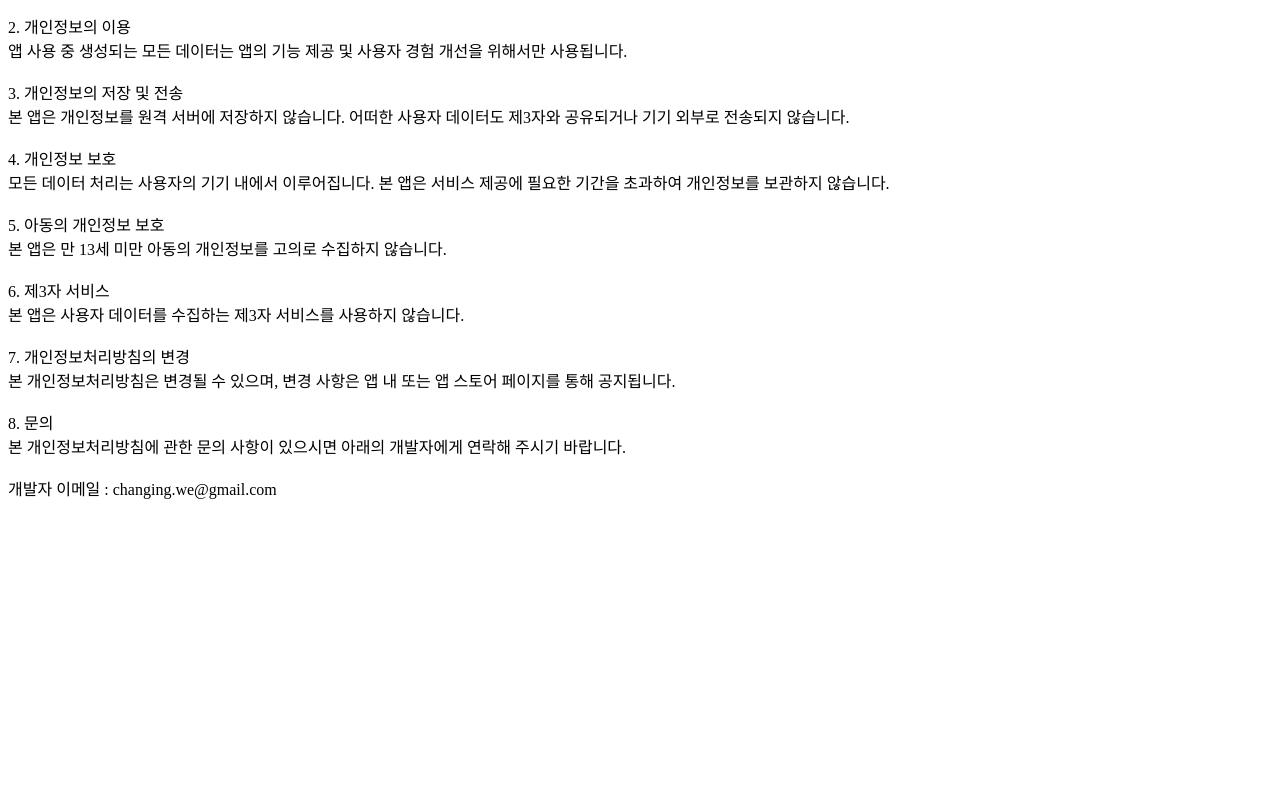
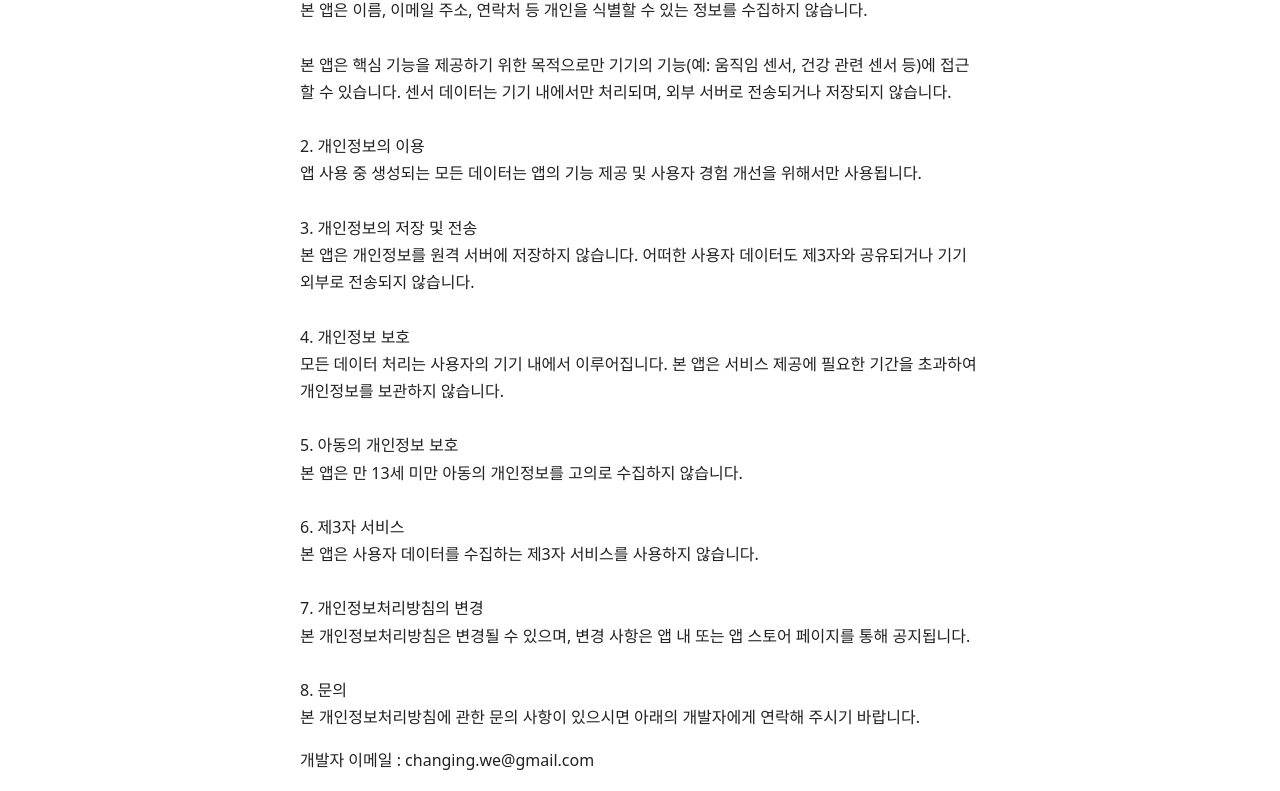
Before and after one commit to changingWe/cadence_privacy, a plain HTML site: page index.html in a window 1280 px wide. Shown: the part 230-1021 px from the top of the page. Before the commit the page ends 800 px from the top, so only its background shows below. Drawn offline with Linux system fonts and the light colour scheme.

Commit message:
Refactor index.html for improved structure and style

```diff
--- a/index.html
+++ b/index.html
@@ -2,13 +2,51 @@
 <html lang="ko">
 <head>
   <meta charset="UTF-8">
-    <meta name="viewport" content="width=device-width, initial-scale=1.0" />
+
+  <!-- 모바일 필수 -->
+  <meta name="viewport" content="width=device-width, initial-scale=1.0">
+
   <title>개인정보처리방침</title>
+
+  <style>
+    body {
+      margin: 0;
+      padding: 0;
+      font-family: system-ui, -apple-system, BlinkMacSystemFont, "Segoe UI", sans-serif;
+      background-color: #ffffff;
+      color: #222;
+    }
+
+    .container {
+      max-width: 680px;
+      margin: 0 auto;
+      padding: 20px 16px;
+    }
+
+    h1 {
+      font-size: 26px;
+      margin-bottom: 16px;
+    }
+
+    .content {
+      font-size: 16px;
+      line-height: 1.7;
+      white-space: pre-line;
+      font-weight: 400;
+    }
+
+    .email {
+      margin-top: 16px;
+      font-weight: 500;
+    }
+  </style>
 </head>
+
 <body>
-    <strong style="box-sizing: border-box; font-size: 30px;">개인정보처리방침</strong>
-    <br>
-    <span style="font-size: 16px; font-weight: 400; white-space: pre-line;">
+  <div class="container">
+    <h1>개인정보처리방침</h1>
+
+    <div class="content">
 본 개인정보처리방침은 본 애플리케이션("케이던서")이 사용자 정보를 어떻게 처리하고 보호하는지에 대해 설명합니다.
 
 1. 개인정보 수집
@@ -36,9 +74,11 @@
 
 8. 문의
 본 개인정보처리방침에 관한 문의 사항이 있으시면 아래의 개발자에게 연락해 주시기 바랍니다.
+    </div>
 
+    <div class="email">
       개발자 이메일 : changing.we@gmail.com
-
-    </span>
+    </div>
+  </div>
 </body>
 </html>
```
Lines whose indentation alone changed are shown as unchanged.
